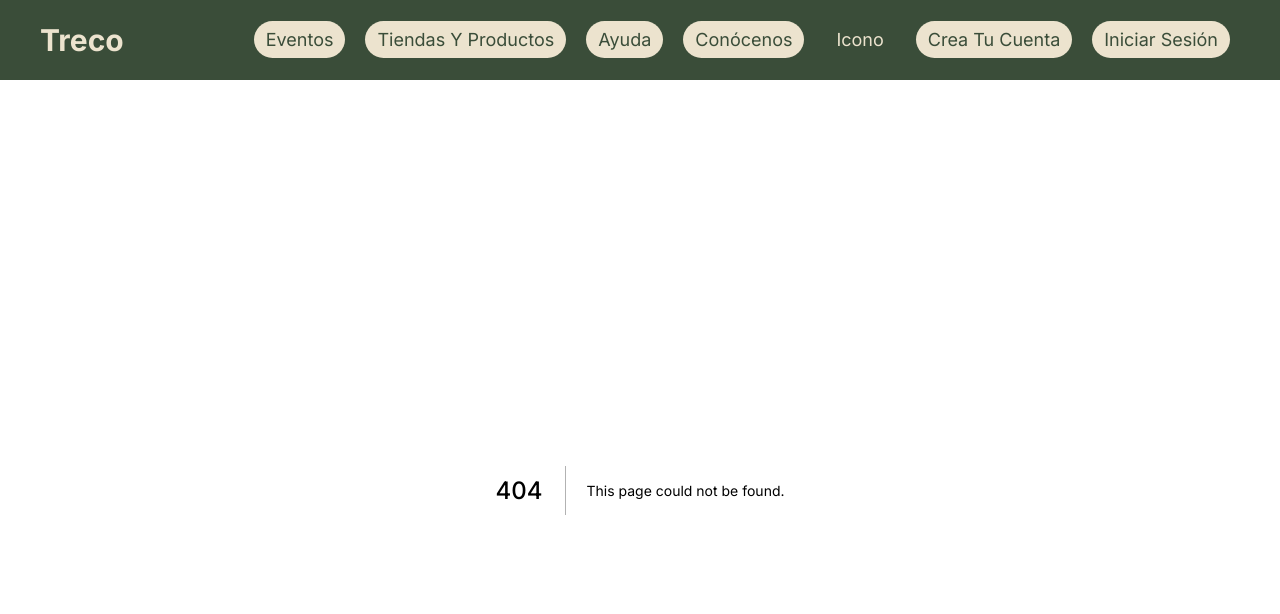
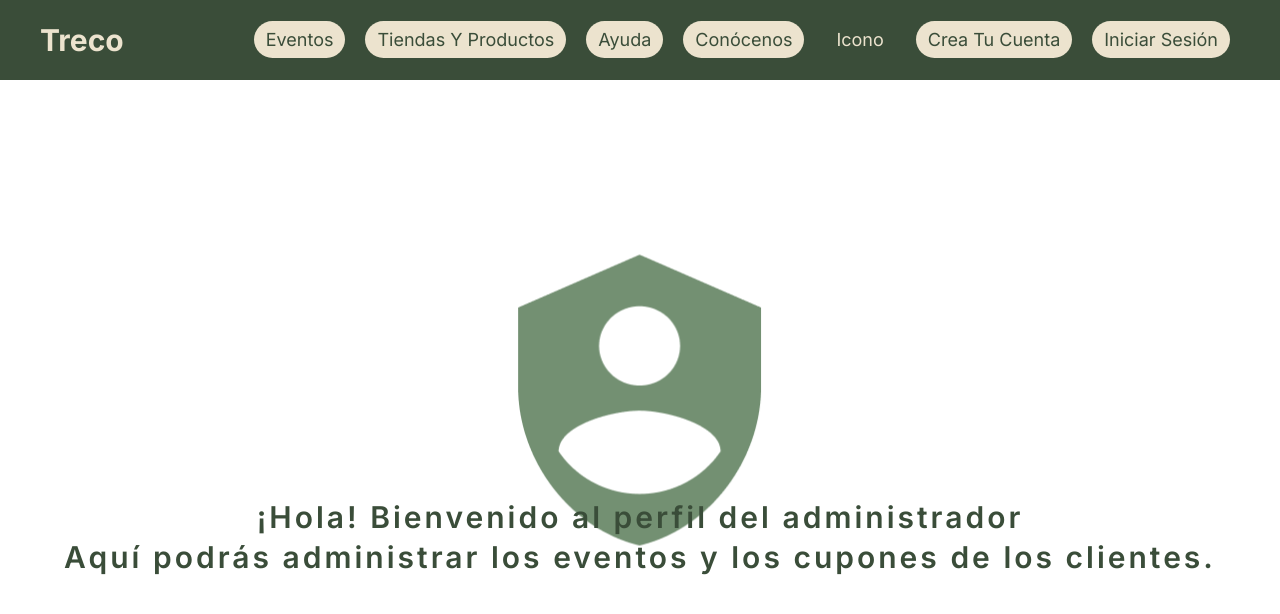
Before and after one commit to MarianaBHdz/treco, a Next.js app: page /adminHome in a window 1280 px wide. Before the commit this address had no page. Shown: the top 614 px of the page. Built offline with nearby package versions, Linux system fonts and the light colour scheme.

Commit message:
Add simple adminHome view

```diff
--- /dev/null
+++ b/src/app/adminHome/page.css
@@ -0,0 +1,52 @@
+*{
+  margin: 0;
+  padding: 0;
+}
+
+html, body {
+  font-size: 20px;
+  background-color: #ffffff;
+  font-family: Inter, Lato, sans-serif;
+  overflow-y: hidden;
+}
+.cargando-Proofile {
+  font-family: Inter, Lato, sans-serif;
+  font-style: normal;
+  font-weight: bold;
+  font-size: 24px;
+  line-height: 29px;
+  align-items: center;
+  align-content: center;
+  margin-left: 50%;
+  margin-top: 25%;
+}
+
+.main-Container {
+  height: 894px;
+  width: 100%;
+  margin: 0 auto;
+}
+
+.main-Text {
+  color: #3a4d39;
+  font-family: Inter, Lato, sans-serif;
+  font-size: 30px;
+  font-weight: 600;
+  height: 80px;
+  letter-spacing: 3px;
+  line-height: 40px;
+  text-align: center;
+  position: relative;
+  top: 50%;
+  left: 50%;
+  transform: translate(-50%, -50%);
+}
+
+.iconAdmin {
+  height: 291px;
+  width: 244px;
+  position: absolute;
+  top: 50%;
+  left: 50%;
+  transform: translate(-50%, -50%);
+}
--- /dev/null
+++ b/src/app/adminHome/page.tsx
@@ -0,0 +1,17 @@
+import './page.css';
+import { useState, useEffect } from 'react';
+import React from 'react';
+import iconAdmin from '../images/iconAdmin.png';
+
+export default function ViewProfile() {
+  return (
+    <div className='main-Container'>
+      <img className='iconAdmin' src={iconAdmin.src} alt="Descripción de la imagen" />
+      <p className='main-Text'>
+        ¡Hola! Bienvenido al perfil del administrador
+        <br />
+        Aquí podrás administrar los eventos y los cupones de los clientes.
+      </p>
+    </div>
+  );
+}
--- /dev/null
+++ b/src/app/utils/supabase-browser.ts
@@ -0,0 +1,5 @@
+import { createBrowserSupabaseClient } from '@supabase/auth-helpers-nextjs';
+
+const supabase = createBrowserSupabaseClient();
+
+export default supabase;
```
Also changed, not shown: src/app/utils/supabase-server.ts (added, +7 -0 lines), src/middleware.ts (added, +12 -0 lines), src/app/images/iconAdmin.png (added).
